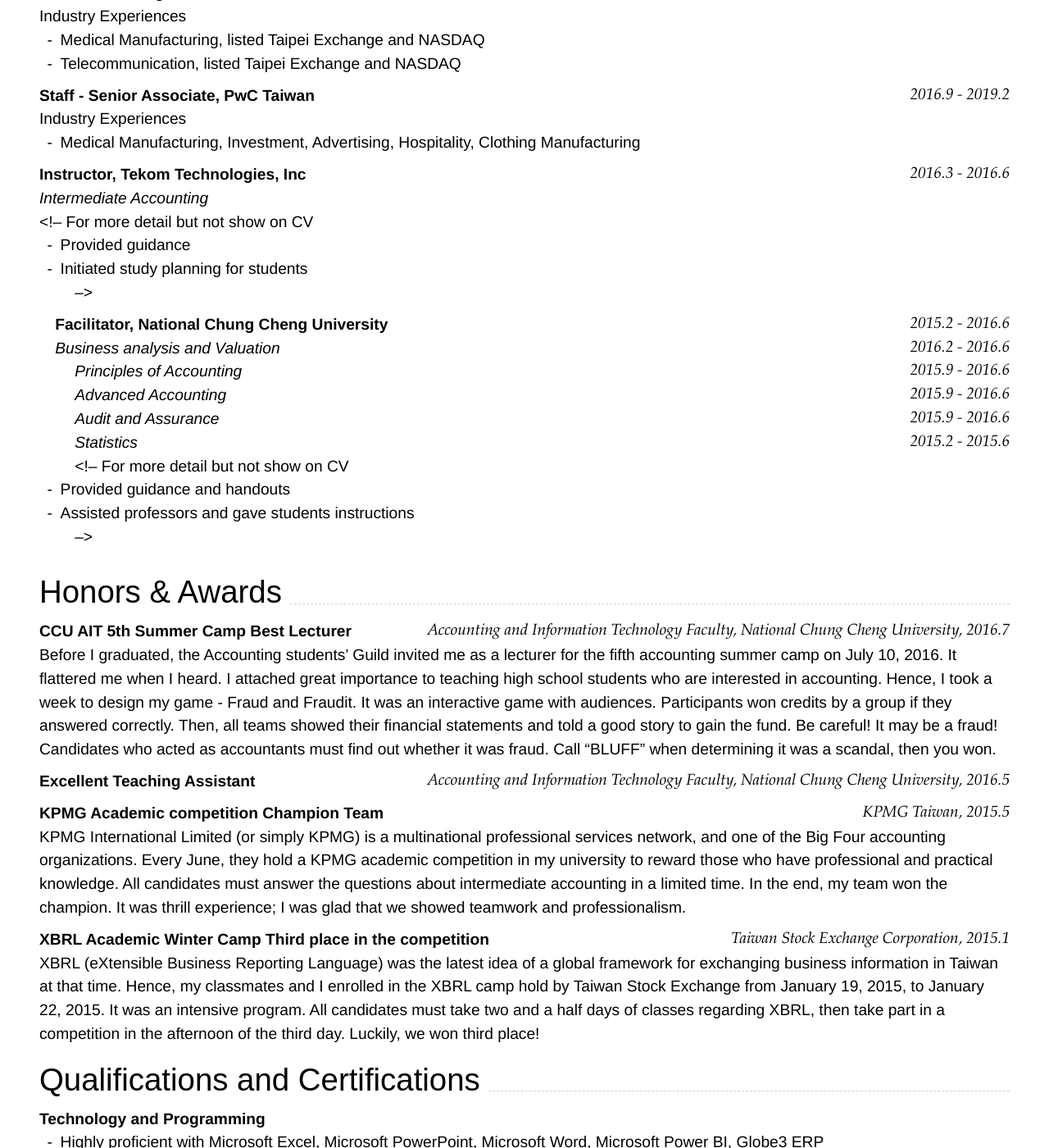
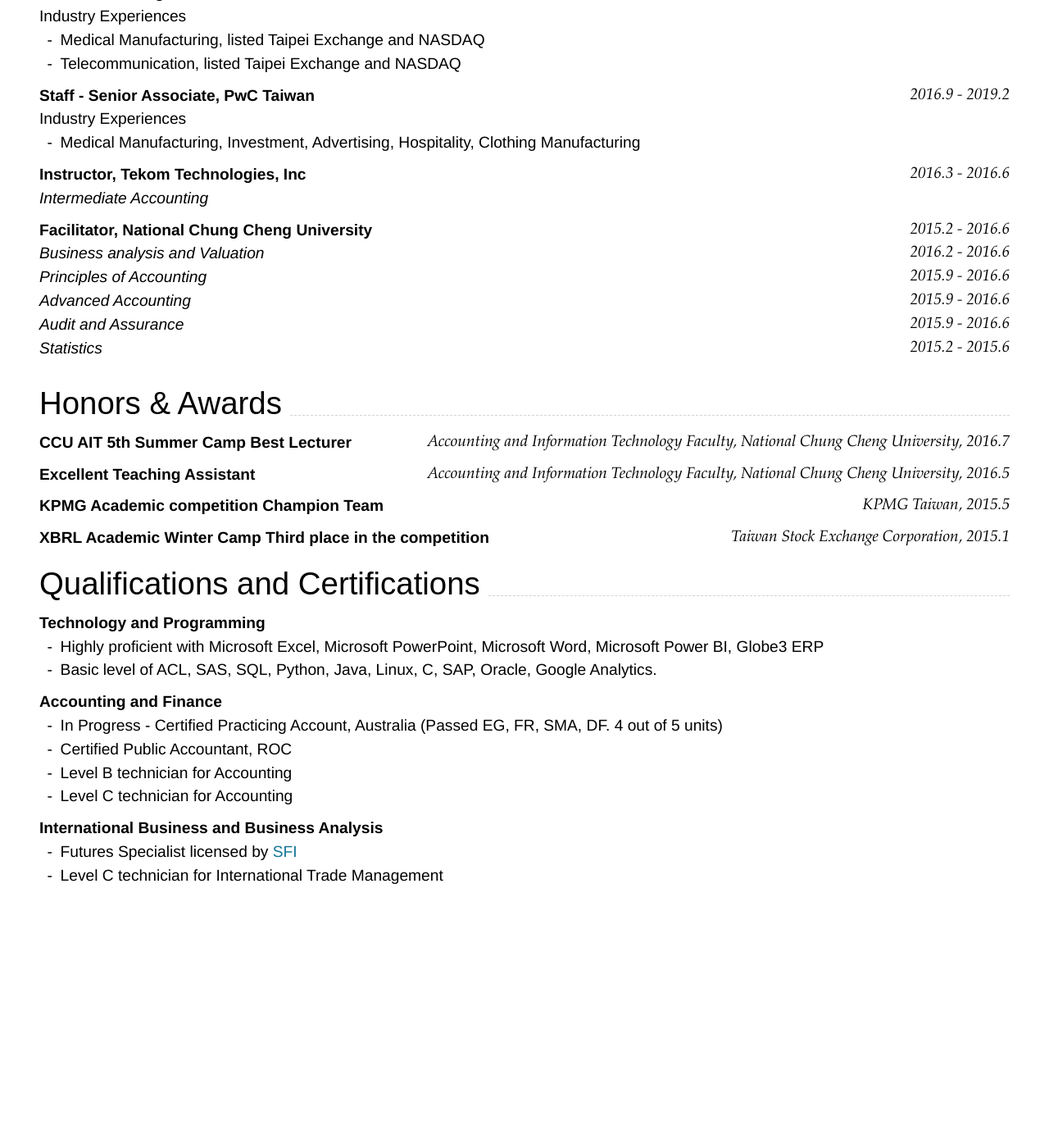
Before and after one commit to HUIXIN-TW/Resume, a Jekyll site: the page built from index.md, in a window 1280 px wide and 1400 px high, scrolled down 907 px. Shown: the whole window at 82% size. Built offline with Jekyll 4.4.1, drawn with Linux system fonts in a browser that asks for light colours; nearby versions of some CDN libraries; after the commit the page ends 2066 px from its top, so only the background shows below that; some of the changed text lies outside the part shown.

Commit message:
less info on CV

```diff
--- a/index.md
+++ b/index.md
@@ -133,17 +133,20 @@ Industry Experiences
 
 ### **Instructor, Tekom Technologies, Inc** `2016.3 - 2016.6`
 _Intermediate Accounting_<br>
+
 <!-- For more detail but not show on CV
 - Provided guidance
 - Initiated study planning for students
 <br>
 -->
+
 ### **Facilitator, National Chung Cheng University** `2015.2 - 2016.6`
 _Business analysis and Valuation `2016.2 - 2016.6`_<br>
 _Principles of Accounting `2015.9 - 2016.6`_<br>
 _Advanced Accounting `2015.9 - 2016.6`_<br>
 _Audit and Assurance `2015.9 - 2016.6`_<br>
 _Statistics `2015.2 - 2015.6`<br>_
+
 <!-- For more detail but not show on CV
 - Provided guidance and handouts
 - Assisted professors and gave students instructions
@@ -179,17 +188,21 @@ XBRL (eXtensible Business Reporting Language) was the latest idea of a global fr
 <br>
 
 ### **Accounting and Finance**
-- Certified Practicing Account, Australia (In Progress, Have Passed EG, FR, SMA, DF. 4 out of 5 units)
+- In Progress - Certified Practicing Account, Australia (Passed EG, FR, SMA, DF. 4 out of 5 units)
 - Certified Public Accountant, ROC
 - Level B technician for Accounting
 - Level C technician for Accounting
 <br>
 
 ### **International Business and Business Analysis**
-- Futures Specialist
+- Futures Specialist licensed by [SFI](https://www.sfi.org.tw/en/)
 - Level C technician for International Trade Management
+
+<!-- For more detail but not show on CV
 - Blockchain Basic
 - Business Analysis Foundation
+-->
+
 <br>
 
 <!-- ### Footer
```
Also changed, not shown: other parts of index.md (+6 -0 lines).
